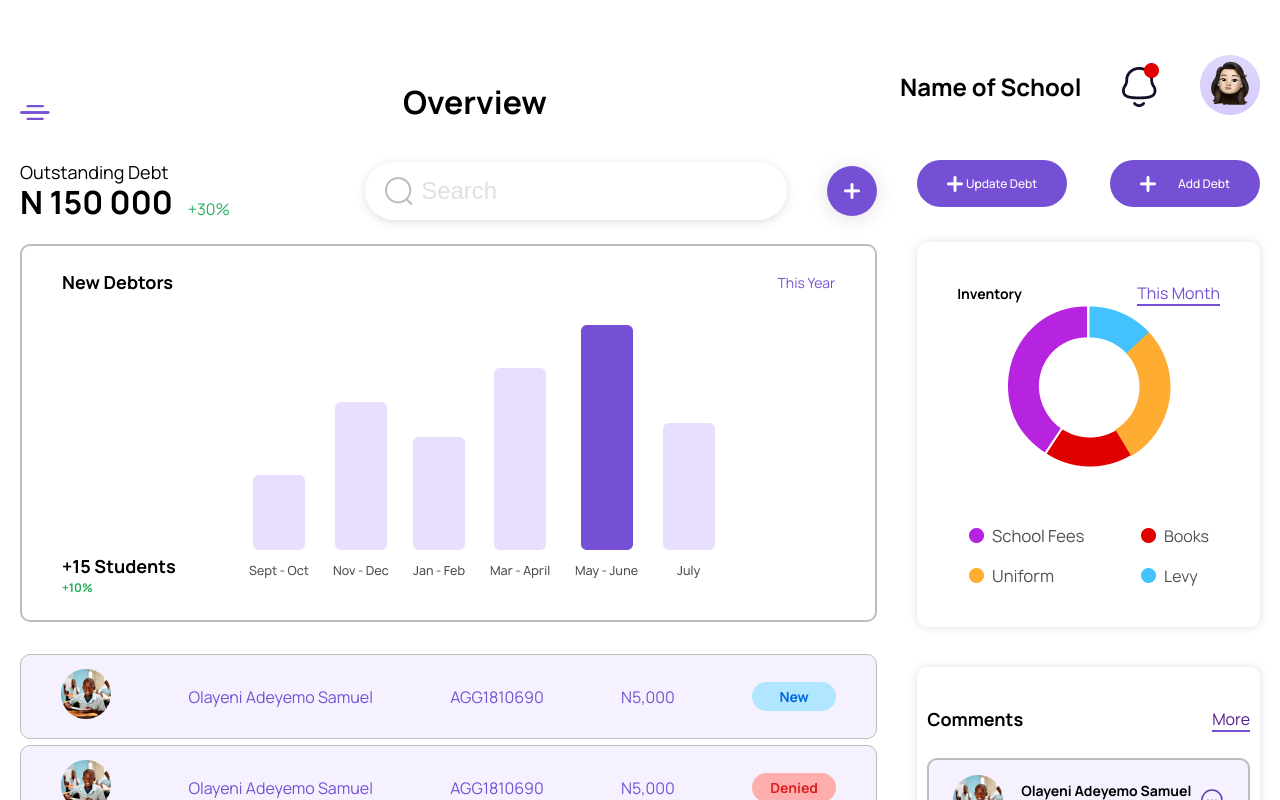
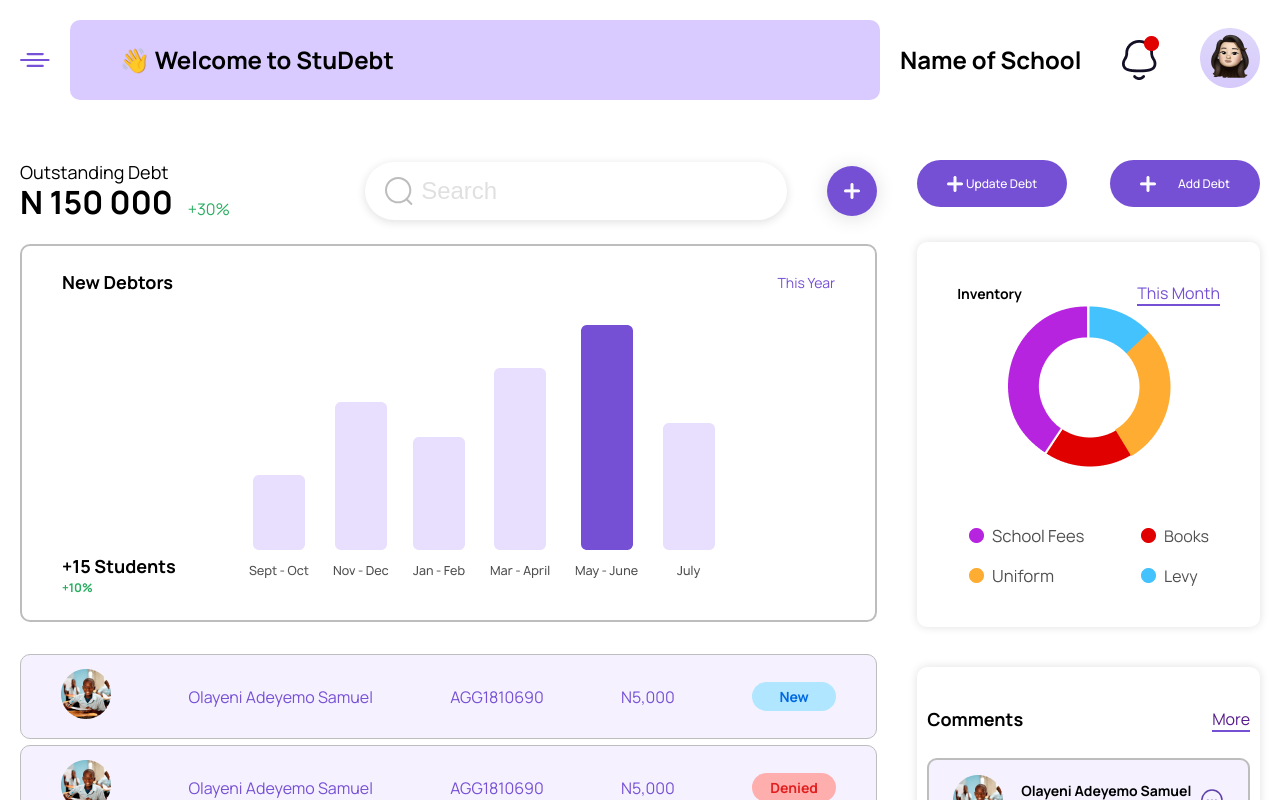
Before and after one commit to zuri-training/My_debtors_Team35, a Next.js app in the folder Frontend/studebt/: page /school/dashboard in a window 1280 px wide. Shown: the top 800 px of the page. Built offline with nearby package versions, Linux system fonts and the light colour scheme.

Commit message:
Sidebar readjusted to the latest design

```diff
--- a/Frontend/studebt/components/SchoolTopBar.js
+++ b/Frontend/studebt/components/SchoolTopBar.js
@@ -8,7 +8,7 @@ const SchoolTopBar = ({ setToggle }) => {
         <div className='school-topbar'>
             <img src="/images/Menu-icon.svg" alt="" id='menu-open' onClick={toggleHam}/>
             <div className="topbar-left">
-                <h4>Overview</h4>
+                <h5>👋 Welcome to StuDebt</h5>
             </div>
             <div className="topbar-right">
                 <h5>Name of School</h5>
--- a/Frontend/studebt/components/Sidebar.js
+++ b/Frontend/studebt/components/Sidebar.js
@@ -1,10 +1,10 @@
 import Link from "next/link"
-import { useState } from "react"
 
 const Sidebar = ( {toggle, setToggle} ) => {
 
     return (
         <div className= {toggle ? 'side-bar-container toggle-ham' : 'side-bar-container'}>
+
             <div className="side-bar top">
                 <Link href='' >
                     <a className="side-bar-menu-item first-item sidebar-menu" onClick={()=> setToggle(!setToggle)}>
--- a/Frontend/studebt/pages/school/appeals.js
+++ b/Frontend/studebt/pages/school/appeals.js
@@ -3,6 +3,7 @@ import PageLayout from '../../components/page-layout'
 import Sidebar from '../../components/Sidebar';
 import SchoolMenuAppealsMain from '../../components/SchoolMenuAppealsMain';
 import SchoolMenuStudentsTopBar from '../../components/SchoolMenuStudentsTopBar';
+import { useState } from 'react';
 
 
 export default function Dashboard ( props ) {
--- a/Frontend/studebt/pages/school/dashboard.js
+++ b/Frontend/studebt/pages/school/dashboard.js
@@ -10,6 +10,9 @@ export default function Dashboard () {
     const [toggle, setToggle] = useState(false)
     return (
         <div className='school-dashboard-layout'>
+            <div className="background-overlay">
+
+            </div>
             <Sidebar toggle={toggle} setToggle={setToggle} />
             <SchoolTopBar setToggle={setToggle}/>
             <SchoolMain />
--- a/Frontend/studebt/styles/schoolDash.css
+++ b/Frontend/studebt/styles/schoolDash.css
@@ -17,6 +17,7 @@
     --btn-active: #A1E0FE;
     --btn-disable: #E0E0E0;
     --debtor-bg: #e8dfff71;
+    --secondary-variant20: #D9CAFF;
 
     /* Debt Status Color */
 
@@ -55,8 +56,8 @@
     justify-content: space-between;
     align-items: flex-start;
     width: 100%;
-    max-width: 260px;
-    padding: 70px 20px;
+    max-width: 325px;
+    padding: 45px 40px 70px 65px;
 }
 
 .side-bar {
@@ -71,18 +72,19 @@
 
 .side-bar-menu-item img {
     margin-right: 20px;
+    width: 35px;
 }
 
 .side-bar-menu-item {
     height: 65px;
-    padding: 0px 40px;
+    padding: 0px 25px;
     width: 100%;
     color: var(--black2);
     border-radius: 50px;
     display: flex;
     justify-content: flex-start;
     align-items: center;
-    font-size: 16px;
+    font-size: 24px;
 }
 
 .side-bar-menu-item:hover {
@@ -129,6 +131,19 @@
     align-items: center;
     width: 100%;
     max-width: 360px;
+}
+
+.topbar-left {
+    border-radius: 10px;
+    background-color: var(--secondary-variant20);
+    height: 80px;
+    display: flex;
+    justify-content: flex-start;
+    width: 100%;
+    margin-right: 20px;
+    padding: 0px 50px;
+    align-items: center;
+    font-size: 24px;
 }
 
 /* School Main */
@@ -448,7 +463,7 @@
     height: 100vh;
     display: grid;
     grid-gap: 40px;
-    grid-template-columns: 260px 1fr;
+    grid-template-columns: 325px 1fr;
     grid-template-rows: 120px 1fr;
     grid-template-areas:
         's t t t t t'
@@ -464,8 +479,13 @@
         left: 0;
     }
 
+    .topbar-left {
+        margin-left: 20px;
+    }
+
     .school-topbar {
         padding: 0px 20px;
+        align-items: center;
     }
 
     .school-main-rights-debtors-edit-add-debt,
@@ -496,14 +516,14 @@
 
     .side-bar-container {
         background-color: white;
-        left: -300px;
+        left: -500px;
         transition: .5s;
         z-index: 100;
-        padding: 24px 20px;
-        width: 170px;
+        /* padding: 24px 20px;
+        width: 175px; */
     }
 
-    .side-bar-menu-item {
+    /* .side-bar-menu-item {
         height: 40px;
         font-size: 14px;
         margin: 0px 0px 15px 0px;
@@ -519,10 +539,55 @@
     .side-bar-menu-item img {
         width: 20px;
         margin-right: 8px;
-    }
+    } */
 }
 
 @media (max-width: 1140px) {
+
+
+    /* Side Bar */
+
+    .side-bar-container {
+        background-color: white;
+        left: -300px;
+        transition: .5s;
+        z-index: 100;
+        padding: 15px 20px 24px 25px;
+        width: 175px;
+    }
+
+    .side-bar-menu-item {
+        height: 40px;
+        font-size: 14px;
+        margin: 0px 0px 15px 0px;
+        width: 125px;
+        padding: 0 16px;
+    }
+
+    .top .side-bar-menu-item,
+    .bottom .side-bar-menu-item  {
+        margin-bottom: 15px;
+    }
+
+    .side-bar-menu-item img {
+        width: 18px;
+        margin-right: 8px;
+    }
+
+
+    /* Side bar Ending */
+
+    /* background overlay */
+    .school-dashboard-layout {
+        position: relative;
+    }
+
+    #__next > div > div.background-overlay {
+        height: 50px;
+        width: 50px;
+        position: absolute;
+        background-color: black;
+    }
 
 
     /* Toggle ham */
@@ -530,6 +595,10 @@
     .side-bar-container.toggle-ham {
         left: 0;
 
+    }
+
+    .topbar-left {
+        display: none;
     }
 
     .school-dashboard-layout {
```
